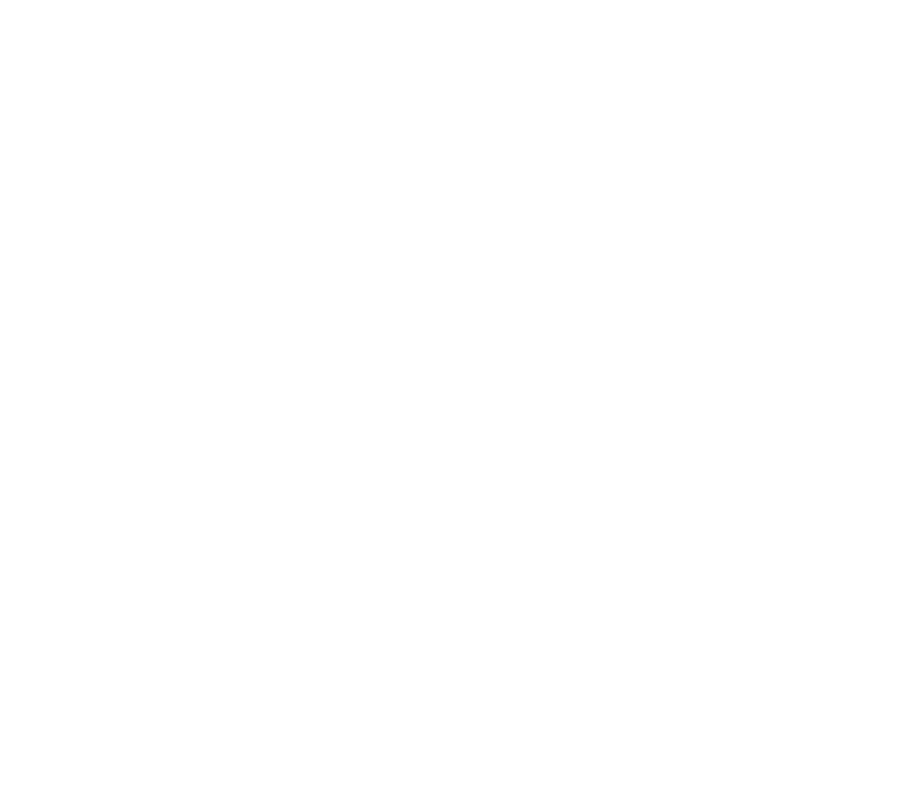
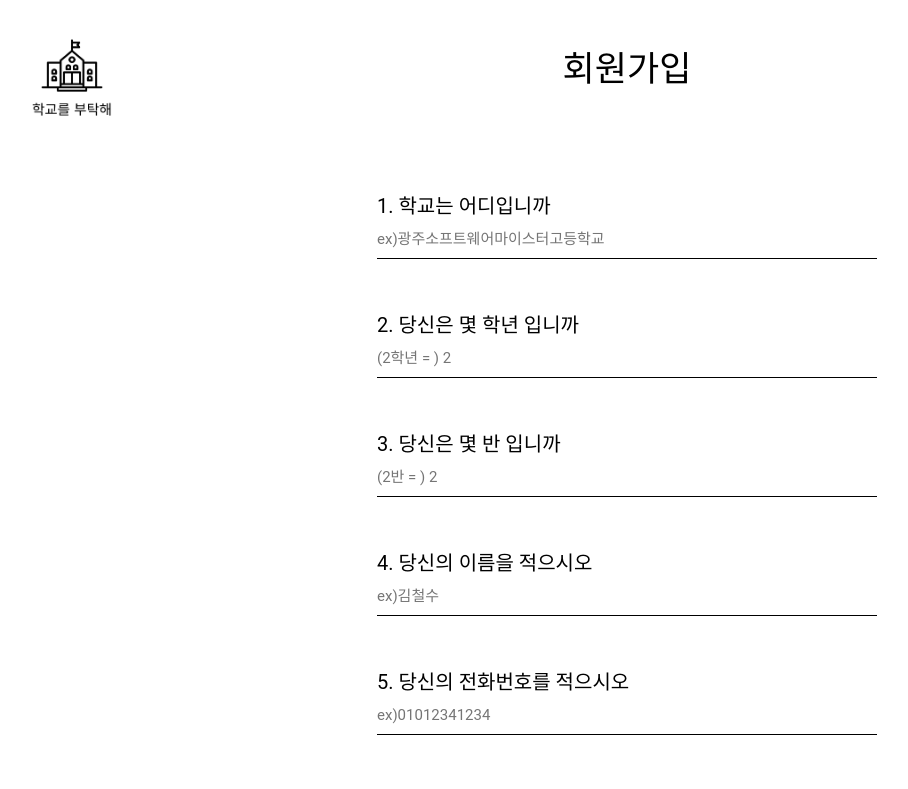
Before and after one commit to sunchaehoon/Beg-School, a React (Create React App) app: page /SignUp in a window 1280 px wide. Shown: the top 789 px of the page, without its empty margins (13-921 px from the left). Built offline with nearby package versions, Linux system fonts and the light colour scheme.

Commit message:
서버에서 학교정보

```diff
--- /dev/null
+++ b/src/API.tsx
@@ -0,0 +1,12 @@
+import axios from "axios";
+
+export const API = axios.create({
+    baseURL: "http://10.82.19.2:8080",
+    headers: {
+        "Access-Control-Allow-Origin": "*",
+        "Access-Control-Allow-Methods": "GET,PUT,POST,DELETE,OPTIONS",
+        "Access-Control-Allow-Headers": "x-access-token, Origin, X-Requested-With, Content-Type, Accept",
+        "Access-Control-Alllow-Credentials": true,
+    },
+    withCredentials: true,
+})
--- a/src/App.tsx
+++ b/src/App.tsx
@@ -2,7 +2,6 @@
 import './App.css';
 import { BrowserRouter } from 'react-router-dom';
 import Router from './Router';
-import Api from './components/setApi/Api';
 import Globalstyle from './Globalstyle';
 
 function App() {
--- a/src/Globalstyle.tsx
+++ b/src/Globalstyle.tsx
@@ -16,6 +16,10 @@
     ul, li {
         list-style: none;
     }
+
+    article, aside, dialog, figure, footer, header, hgroup, nav, section {
+        display: block;
+    }
 `;
 
 export default Globalstyle;
--- a/src/Router.tsx
+++ b/src/Router.tsx
@@ -1,14 +1,12 @@
 import React from 'react';
 import { Route,  Routes } from "react-router-dom";
 import Main from './components/Main/Main';
-import Api from './components/setApi/Api';
 import SignUp from './components/SignUp/SignUp';
 
 const Router = () => {
     return (
         <Routes>
             <Route path="/" element={<Main />} />
-            <Route path="/Api" element={<Api />} />
             <Route path="/SignUp" element={<SignUp />} />
         </Routes>
     );
--- a/src/components/Main/Main.tsx
+++ b/src/components/Main/Main.tsx
@@ -123,7 +123,7 @@
                 <S.LoginInput
                   id="PwInput"
                   placeholder="비밀번호"
-                  type="text"
+                  type="password"
                   autoComplete="on"
                   onChange={PwChange}
                 />
--- /dev/null
+++ b/src/components/SchoolModal/Style.ts
@@ -0,0 +1,24 @@
+import styled from "styled-components";
+
+type ShowModal = {
+    display: string;
+}
+
+export const ModalWrap = styled.div`
+    display: ${(props: ShowModal) => props.display};
+    justify-content: center;
+    align-items: center;
+    position: fixed;
+    width: 100%;
+    z-index: 99;
+    background-color: gray;
+    background: transparent;
+`;
+
+export const ModalScr = styled.div`
+    width: 30%;
+    text-align: center;
+    border-radius: 5px;
+    height: 500px;
+    background-color: white;
+`;
--- a/src/components/SignUp/SignUp.tsx
+++ b/src/components/SignUp/SignUp.tsx
@@ -1,13 +1,165 @@
-import React from 'react';
-import * as S from './Style';
+import axios from "axios";
+import React, { useCallback, useEffect, useState } from "react";
+import { Navigate, useNavigate } from "react-router-dom";
+import { json } from "stream/consumers";
+import { API } from "../../API";
+import * as S from "./Style";
 
 const SignUp = () => {
+  const navigate = useNavigate();
+  const [schValue, setSchValue] = useState('');
+  const [classValue, setClassValue] = useState<number>();
+  const [nameValue, setNameValue] = useState();
+  const [numberValue, setNumberValue] = useState<number>();
+  const [idValue, setIdValue] = useState();
+  const [pwValue, setPwValue] = useState();
+
+  const [cityCode, setCityCode] = useState<string>();
+  const [schoolCode, setSchoolCode] = useState<number>();
+
+  const [schoolBtn, setSchoolBtn] = useState<string>("none");
+
+  let [inputs, setInputs] = useState({
+    id: '',
+    password: '',
+    phone: 0,
+    cityCode: '',
+    schoolName: '',
+    schoolCode: 0,
+    class: 0,
+    grade: 0,
+    name: ''
+  });
+
+  function clickIcon() {
+    navigate(-1);
+  }
+
+  const InputChange = (e: any) => {
+    const { value, name } = e.target;
+    setInputs({
+        ...inputs,  //기존의 input 객체 복사
+        [name]: value   //name 키를 가진 값을 value로 설정
+    });
+    if (value === 'null' || value === '') {
+        setSchoolBtn("none");
+      } else {
+        setSchoolBtn("block");
+      }
+      setSchValue(value);
+  };
+
+  useEffect(() => {
+    console.log(schValue);
+  },[schValue]);
+
+  const onSubmit = () => {
+    axios({
+      url: "/auth/signUp",
+      method: "post",
+      data: {
+        id: { idValue },
+        password: { pwValue },
+        phone: { numberValue },
+        schoolName: { schValue },
+      },
+    });
+  };
+
+  const SearchSch = () => {
+    console.log(schValue);
+    API
+      .get('/school', {
+        params: {
+          schoolName: schValue
+        }
+      })
+      .then((res) => {
+        setSchValue(res.data.row[0].schoolName);
+        setCityCode(res.data.row[0].cityCode);
+        setSchoolCode(res.data.row[0].schoolCode);
+      })
+      .catch((error) => {
+        console.error(error);
+      });
+  };
+
+
+
+
   return (
     <>
       <S.Wrap>
         <S.Header>
+          <S.SchIcon onClick={clickIcon} />
+          <S.SignupText>회원가입</S.SignupText>
+        </S.Header>
 
-                </S.Header>
+        <S.SignupWrap>
+          <S.FormContainer>
+            <S.FormWrapper>
+              <S.InnerRow>
+                <S.InputTitle>1. 학교는 어디입니까</S.InputTitle>
+                <S.InputForm
+                  placeholder="ex)광주소프트웨어마이스터고등학교"
+                  type="text"
+                  name="schoolName"
+                  onChange={InputChange}
+                  value={schValue || ''}
+                />
+                <S.SearchSchBtn display={schoolBtn} onClick={SearchSch}>검색</S.SearchSchBtn>
+              </S.InnerRow>
+              <S.InnerRow>
+                <S.InputTitle>2. 당신은 몇 학년 입니까</S.InputTitle>
+                <S.InputForm
+                  placeholder="(2학년 = ) 2"
+                  type="text"
+                  name="grade"
+                  onChange={InputChange}
+                />
+              </S.InnerRow>
+              <S.InnerRow>
+                <S.InputTitle>3. 당신은 몇 반 입니까</S.InputTitle>
+                <S.InputForm
+                  placeholder="(2반 = ) 2"
+                  type="text"
+                  name="class"
+                  onChange={InputChange}
+                />
+              </S.InnerRow>
+              <S.InnerRow>
+                <S.InputTitle>4. 당신의 이름을 적으시오</S.InputTitle>
+                <S.InputForm
+                  placeholder="ex)김철수"
+                  type="text"
+                  name="name"
+                  onChange={InputChange}
+                />
+              </S.InnerRow>
+              <S.InnerRow>
+                <S.InputTitle>5. 당신의 전화번호를 적으시오</S.InputTitle>
+                <S.InputForm
+                  placeholder="ex)01012341234"
+                  type="text"
+                  name="phone"
+                  onChange={InputChange}
+                />
+              </S.InnerRow>
+              <S.InnerRow>
+                <S.InputTitle>6. 아이디를 적으시오</S.InputTitle>
+                <S.InputForm type="text" onChange={InputChange} />
+              </S.InnerRow>
+              <S.InnerRow>
+                <S.InputTitle>7. 비밀번호를 적으시오</S.InputTitle>
+                <S.InputForm type="password" onChange={InputChange} />
+              </S.InnerRow>
+              <S.InnerRow>
+                <S.InputTitle>8. 비밀번호를 다시 적으시오</S.InputTitle>
+                <S.InputForm type="password" />
+              </S.InnerRow>
+            </S.FormWrapper>
+          </S.FormContainer>
+        </S.SignupWrap>
       </S.Wrap>
     </>
   );
--- a/src/components/SignUp/Style.ts
+++ b/src/components/SignUp/Style.ts
@@ -1,13 +1,86 @@
 import styled from "styled-components";
+
+type SchInput = {
+    display: string;
+}
 
 export const Wrap = styled.div`
     height: 100vh;
     width: 100%;
+    min-width: 1100px;
 `;
 
 export const Header = styled.div`
     position: fixed;
     height: 130px;
+    width: 100%;
+    background: white;
+    z-index: 2;
+`;
+
+export const SchIcon = styled.div`
+    position: absolute;
+    width: 80px;
+    height: 90px;
+    margin: 30px 0 0 45px;
+    background: url('/assists/schicon.png');
+    background-size: 100%;
+`;
+
+export const SignupText = styled.div`
+    font-size: 35px;
     display: flex;
+    justify-content: center;
+    margin-top: 40px;
+`;
+
+export const SignupWrap = styled.div`
+    height: 100%;
+    padding: 130px 100px 200px;
+`;
+
+export const FormContainer = styled.div`
+    width: 500px;
+    margin: 60px auto 0 auto;
+    padding: 0 100px;
+`;
+
+export const FormWrapper = styled.div`
     width: 100%;
 `;
+
+export const InnerRow = styled.div`
+    position: relative;
+    margin: 20px 0 50px 0;
+`;
+
+export const InputTitle = styled.div`
+    color: #000000;
+    font-size: 20px;
+`;
+
+export const InputForm = styled.input`
+    width: 100%;
+    font-size: 15px;
+    border: 0;
+    border-bottom: 1px solid #000000;
+    background-color: transparent;
+    height: 40px;
+    box-sizing: border-box;
+    outline: none;
+`;
+
+export const SearchSchBtn = styled.button`
+    position: absolute;
+    top: 30px;
+    right: 10px;
+    width: 55px;
+    height: 30px;
+    background-color: #0A95FF;
+    border: none;
+    border-radius: 3px;
+    color: #fff;
+    text-align: center;
+    cursor: pointer;
+    display: ${(props: SchInput) => props.display};
+`;
--- a/src/components/setApi/Api.tsx
+++ /dev/null
@@ -1,49 +0,0 @@
-import React, { useCallback, useEffect, useState } from "react";
-import axios from "axios";
-
-
-const Api = () => {
-  const [meal, setMeal] = useState();
-  const KEY = process.env.REACT_APP_KEY;
-  const userId = "back";
-  const userPw = "200";
-
-  useEffect(() => {
-    //   axios
-    //     .get(
-    //       `https://open.neis.go.kr/hub/mealServiceDietInfo?KEY=c3a6a161957f47edbbb02cd46c725040&Type=json&pIndex=1&pSize=1&ATPT_OFCDC_SC_CODE=T10&SD_SCHUL_CODE=9290083`
-    //     )
-    //     .then((response) => {
-    //       setMeal(response.data.mealServiceDietInfo[1].row[0].DDISH_NM);
-    //     })
-    //     .catch(() => {
-    //       console.log("error");
-    //     });
-    // }, [meal]);
-    // json = JSON.stringify(meal);
-    axios({
-      method: "post",
-      url: "http://10.82.19.2:8080/",
-      headers: {
-        "id": userId,
-        "password": userPw,
-        "phone": "01040426797",
-        "cityCode": "T10",
-        "schoolName": "광소마",
-        "schoolCode": "9290083",
-        "class": "2",
-        "grade": "2",
-        "name": "백승민"
-      },
-    });
-  }, []);
-
-  return (
-    <>
-      {/* {console.log(typeof meal, meal)}
-      <div>{meal}</div> */}
-    </>
-  );
-};
-
-export default Api;
--- a/src/components/setApi/Style.ts
+++ /dev/null
@@ -1 +0,0 @@
-import styled from "styled-components";
```
Also changed, not shown: src/components/SchoolModal/Modal.tsx (added, +16 -0 lines), public/assists/schicon.png (added), 1 other file (tests, documents, lock files or other folders). Lines whose indentation alone changed are shown as unchanged.
